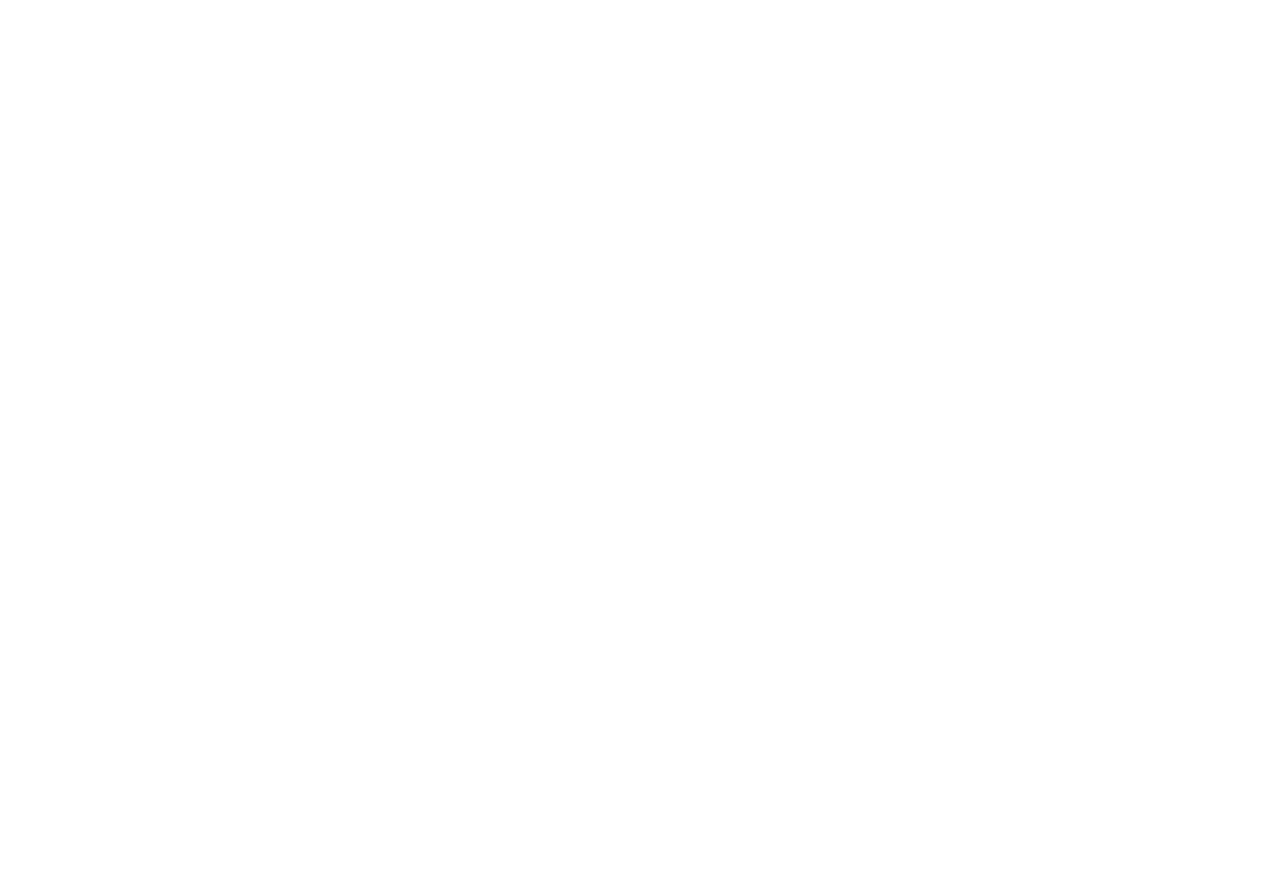
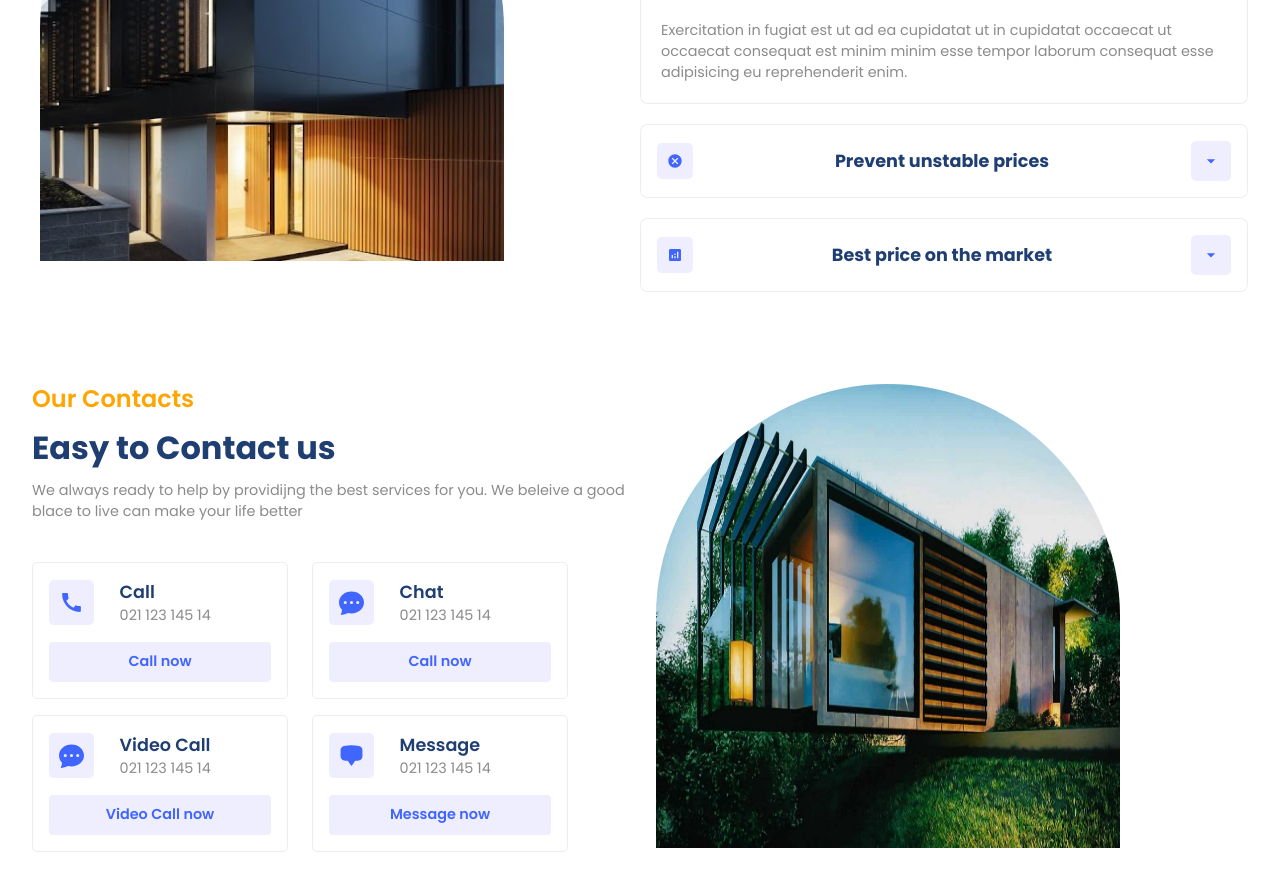
Before and after one commit to Preetam7064/Real-Estate-React-Project, a React (Vite) app: page / in a window 1280 px wide. Shown: the part 1720-2608 px from the top of the page. Before the commit the page ends 1434 px from the top, so only its background shows below. Built offline with nearby package versions, Linux system fonts and the light colour scheme.

Commit message:
Contacts,value and popular residencies is completed

```diff
--- a/src/App.css
+++ b/src/App.css
@@ -6,11 +6,7 @@
 	background-color: var(--black);
 	position: relative;
 }
-.white-gradient {
-	position: absolute;
-	height: 20rem;
-	width: 20rem;
-}
+
 .white-gradient {
 	width: 20rem;
 	height: 20rem;
--- a/src/App.jsx
+++ b/src/App.jsx
@@ -3,6 +3,8 @@
 import './../src/App.css';
 import Companies from './components/Companies/Companies';
 import Residencies from './components/Residencies/Residencies';
+import Value from './components/Value/Value';
+import Contact from './components/Contact/Contact';
 
 function App() {
 	return (
@@ -14,6 +16,8 @@
 			</div>
 			<Companies />
 			<Residencies />
+			<Value />
+			<Contact />
 		</div>
 	);
 }
--- /dev/null
+++ b/src/components/Contact/Contact.css
@@ -0,0 +1,51 @@
+.c-container {
+	justify-content: space-between;
+}
+.c-container > div {
+	flex: 1;
+}
+.c-right {
+	width: 100%;
+}
+.c-left {
+	gap: 0.5rem;
+}
+.contactModes {
+	margin-top: 2rem;
+	gap: 1rem;
+}
+.contactModes .row {
+	gap: 1.5rem;
+}
+.mode {
+	width: 16rem;
+	padding: 1rem;
+	border: 0.8px solid rgba(128, 128, 128, 0.143);
+	border-radius: 5px;
+	gap: 1rem;
+	transition: all 300ms ease-in;
+}
+.mode .button {
+	width: 100%;
+	background: var(--lightBlue);
+	color: var(--blue);
+	font-size: 0.9rem;
+	font-weight: 600;
+}
+.mode > :nth-child(1) {
+	width: 100%;
+	gap: 1.6rem;
+}
+.mode .detail .primaryText {
+	font-size: 1.1rem;
+	font-weight: 600;
+}
+.mode:hover {
+	scale: 1.1;
+	box-shadow: var(--shadow);
+}
+.mode .button:hover {
+	background: var(--blue-gradient);
+	color: white;
+	scale: 0.8;
+}
--- /dev/null
+++ b/src/components/Contact/Contact.jsx
@@ -0,0 +1,84 @@
+import React from 'react';
+import './Contact.css';
+import { MdCall } from 'react-icons/md';
+import { BsFillChatDotsFill } from 'react-icons/bs';
+import { HiChatBubbleBottomCenter } from 'react-icons/hi2';
+
+const Contact = () => {
+	return (
+		<section className="c-wrapper">
+			<div className="paddings innerWidth flexCenter c-container">
+				<div className="c-left flexColStart">
+					<span className="orangeText">Our Contacts</span>
+					<span className="primaryText">Easy to Contact us</span>
+					<span className="secondaryText">
+						We always ready to help by providijng the best services for you. We
+						beleive a good blace to live can make your life better
+					</span>
+					<div className="flexColStart contactModes">
+						<div className="flexStart row">
+							<div className="flexColCenter mode">
+								<div className="flexStart">
+									<div className="flexCenter icon">
+										<MdCall size={25} />
+									</div>
+									<div className="flexColStart detail">
+										<span className="primaryText">Call</span>
+										<span className="secondaryText">021 123 145 14</span>
+									</div>
+								</div>
+								<div className="flexCenter button">Call now</div>
+							</div>
+							<div className="flexColCenter mode">
+								<div className="flexStart">
+									<div className="flexCenter icon">
+										<BsFillChatDotsFill size={25} />
+									</div>
+									<div className="flexColStart detail">
+										<span className="primaryText">Chat</span>
+										<span className="secondaryText">021 123 145 14</span>
+									</div>
+								</div>
+								<div className="flexCenter button">Call now</div>
+							</div>
+						</div>
+						<div className="flexStart row">
+							<div className="flexColCenter mode">
+								<div className="flexStart">
+									<div className="flexCenter icon">
+										<BsFillChatDotsFill size={25} />
+									</div>
+									<div className="flexColStart detail">
+										<span className="primaryText">Video Call</span>
+										<span className="secondaryText">021 123 145 14</span>
+									</div>
+								</div>
+								<div className="flexCenter button">Video Call now</div>
+							</div>
+							<div className="flexColCenter mode">
+								<div className="flexStart">
+									<div className="flexCenter icon">
+										<HiChatBubbleBottomCenter size={25} />
+									</div>
+									<div className="flexColStart detail">
+										<span className="primaryText">Message</span>
+										<span className="secondaryText">021 123 145 14</span>
+									</div>
+								</div>
+								<div className="flexCenter button">Message now</div>
+							</div>
+						</div>
+					</div>
+				</div>
+
+				<div className="c-right">
+					<div className="image-container">
+						<img src="./contact.jpg" alt="" />
+					</div>
+				</div>
+			</div>
+		</section>
+	);
+};
+
+export default Contact;
--- a/src/components/Header/Header.css
+++ b/src/components/Header/Header.css
@@ -8,7 +8,7 @@
 	color: var(--secondary);
 }
 .h-menu {
-	color: white;
+	/* color: white; */
 	gap: 2rem;
 }
 .h-menu > *:hover {
--- /dev/null
+++ b/src/components/Value/Value.css
@@ -0,0 +1,41 @@
+.v-container .img-conatiner {
+	border: 8px solid rgb(232 232 232/93%);
+}
+.v-container > div {
+	flex: 1;
+}
+.v-right {
+	gap: 0.5rem;
+}
+.accordion {
+	margin-top: 2rem;
+	border: none !important;
+}
+.accordionItem {
+	background: white;
+	border: 0.8px solid rgba(128, 128, 128, 0.143);
+	border-radius: 8px;
+	margin-bottom: 20px;
+	overflow: hidden;
+}
+.accordionItem .expanded {
+	box-shadow: var(--shadow) !important;
+	border-radius: 6px;
+}
+.accordionButton {
+	background: white;
+	padding: 1rem;
+	width: 100%;
+	justify-content: space-between;
+}
+.icon {
+	padding: 10px;
+	background: #eeeeff;
+	border-radius: 5px;
+}
+.icon svg {
+	fill: var(--blue);
+}
+.accordionButton .primaryText {
+	font-size: 1.1rem;
+}
--- /dev/null
+++ b/src/components/Value/Value.jsx
@@ -0,0 +1,76 @@
+import React, { useState } from 'react';
+import './Value.css';
+import {
+	Accordion,
+	AccordionItem,
+	AccordionItemButton,
+	AccordionItemHeading,
+	AccordionItemPanel,
+	AccordionItemState,
+} from 'react-accessible-accordion';
+import 'react-accessible-accordion/dist/fancy-example.css';
+import { MdOutlineArrowDropDown } from 'react-icons/md';
+import data from './../../utils/accordion';
+
+const Value = () => {
+	const [className, setClassName] = useState(null);
+	return (
+		<section className="v-wrapper">
+			<div className="paddings innerWidth flexCenter v-container">
+				{/* Left Section */}
+				<div className="v-left">
+					<div className="image-container">
+						<img src="./value.png" alt="image" />
+					</div>
+				</div>
+				{/* Right Section */}
+				<div className="flexColStart v-right">
+					<span className="orangeText">Our Value</span>
+					<span className="primaryText">Value We Give to You</span>
+					<span className="secondaryText">
+						We always ready to help by providing the best sevices for you.
+						<br />
+						We believe a good blace to live can make your life better.
+					</span>
+					<Accordion
+						className="accordion"
+						allowMultipleExpanded={false}
+						preExpanded={[0]}
+					>
+						{data.map((item, i) => {
+							return (
+								<AccordionItem
+									className={`accordionItem ${className}`}
+									key={i}
+									uuid={i}
+								>
+									<AccordionItemHeading>
+										<AccordionItemButton className="flexCenter accordionButton">
+											<AccordionItemState>
+												{({ expanded }) =>
+													expanded
+														? setClassName('expanded')
+														: setClassName('collapsed')
+												}
+											</AccordionItemState>
+											<div className="flexCenter icon">{item.icon}</div>
+											<span className="primaryText">{item.heading}</span>
+											<div className="flexCenter icon">
+												<MdOutlineArrowDropDown size={20} />
+											</div>
+										</AccordionItemButton>
+									</AccordionItemHeading>
+									<AccordionItemPanel>
+										<p className="secondaryText">{item.detail}</p>
+									</AccordionItemPanel>
+								</AccordionItem>
+							);
+						})}
+					</Accordion>
+				</div>
+			</div>
+		</section>
+	);
+};
+
+export default Value;
```
